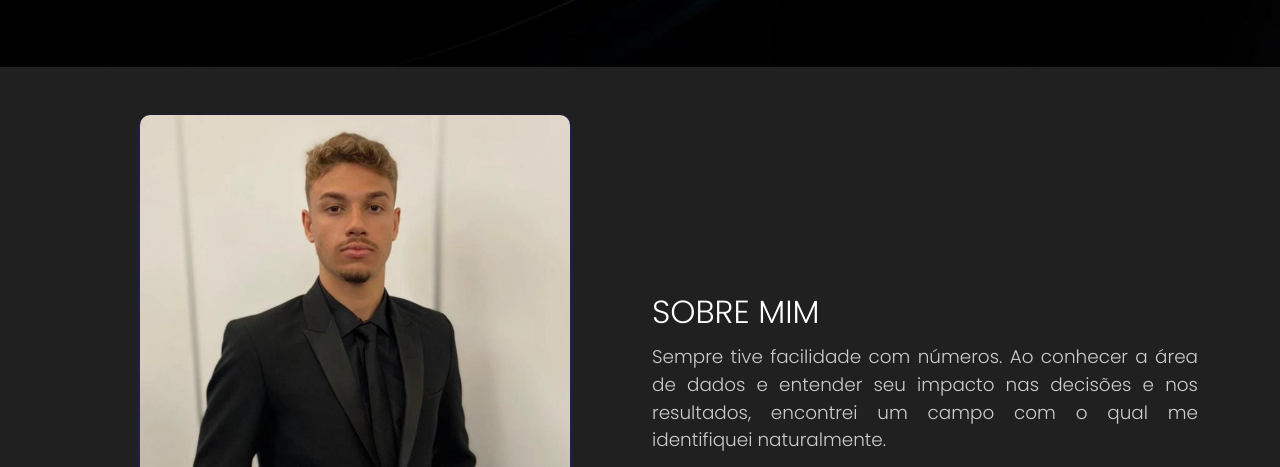
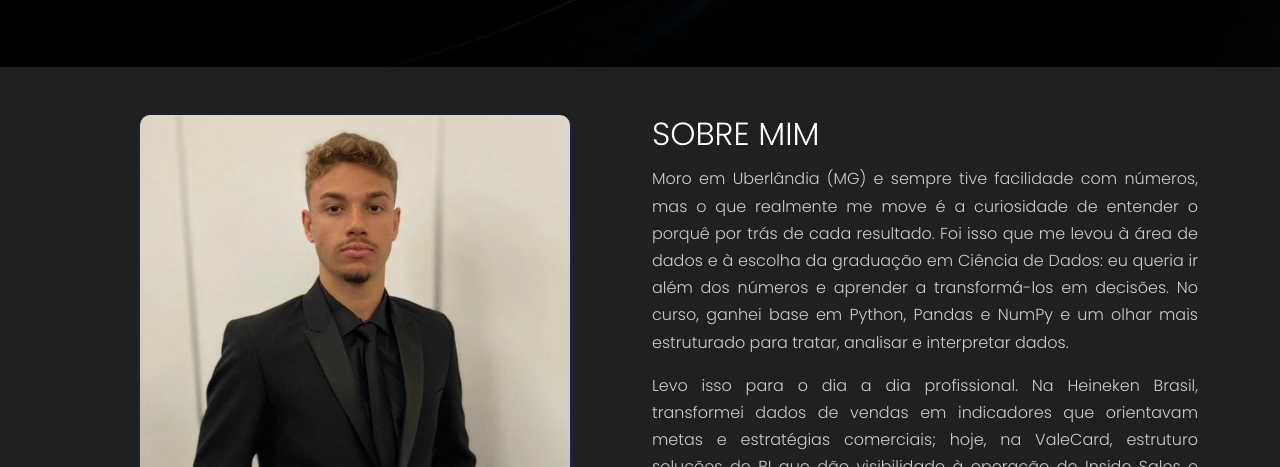
Before and after one commit to francojoaovitor10/portfolio, a plain HTML site: page index.html in a window 1280 px wide. Shown: the part 733-1200 px from the top of the page. Drawn offline with nearby package versions, Linux system fonts and the light colour scheme.

Commit message:
feat: reescreve seção Sobre mim
- Três parágrafos em PT/EN ligando trajetória pessoal e profissional:
  motivação pela área de dados e pela graduação, experiências na Heineken
  e na ValeCard, e forma de trabalhar
- Classe .about-text para o texto caber ao lado da foto (foto inalterada)

Co-Authored-By: Claude Opus 5.5 <noreply@anthropic.com>

```diff
--- a/css/style.css
+++ b/css/style.css
@@ -59,6 +59,11 @@ span {
 
 .text-justify {
     text-align: justify;
+}
+
+.about-text {
+    font-size: 1rem;
+    line-height: 1.7;
 }
 
 .font-poppins {
--- a/index.html
+++ b/index.html
@@ -97,10 +97,9 @@
                     <div class="col-lg-6 d-flex justify-content-center flex-column">
                         <h2 data-translate="about_title">SOBRE MIM</h2>
 
-                        <p class="pt-1 text-justify font-poppins" data-translate="about_text">
-                            Sempre tive facilidade com números. Ao conhecer a área de dados e entender seu impacto nas
-                            decisões e nos resultados, encontrei um campo com o qual me identifiquei naturalmente.
-                        </p>
+                        <p class="pt-1 text-justify font-poppins about-text" data-translate="about_text">Moro em Uberlândia (MG) e sempre tive facilidade com números, mas o que realmente me move é a curiosidade de entender o porquê por trás de cada resultado. Foi isso que me levou à área de dados e à escolha da graduação em Ciência de Dados: eu queria ir além dos números e aprender a transformá-los em decisões. No curso, ganhei base em Python, Pandas e NumPy e um olhar mais estruturado para tratar, analisar e interpretar dados.</p>
+                        <p class="text-justify font-poppins about-text" data-translate="about_text2">Levo isso para o dia a dia profissional. Na Heineken Brasil, transformei dados de vendas em indicadores que orientavam metas e estratégias comerciais; hoje, na ValeCard, estruturo soluções de BI que dão visibilidade à operação de Inside Sales e apoiam as decisões das lideranças.</p>
+                        <p class="text-justify font-poppins about-text" data-translate="about_text3">Gosto de unir técnica e comunicação: tratar e modelar dados com SQL, Python e Power BI e, no fim, explicar de forma simples o que eles mostram para quem precisa decidir. Valorizo a organização e o aprendizado contínuo, e encaro cada nova pergunta de negócio como uma chance de evoluir.</p>
 
                         <div class="socials pt-3">
                             <a href="https://www.linkedin.com/in/jo%C3%A3o-vitor-franco-geraldo-9995a53a2/" target="_blank" class="btn-socials">
--- a/js/script.js
+++ b/js/script.js
@@ -77,7 +77,11 @@ const translations = {
 
         about_title: "SOBRE MIM",
         about_text:
-            "Sempre tive facilidade com números. Ao conhecer a área de dados e entender seu impacto nas decisões e nos resultados, encontrei um campo com o qual me identifiquei naturalmente.",
+            "Moro em Uberlândia (MG) e sempre tive facilidade com números, mas o que realmente me move é a curiosidade de entender o porquê por trás de cada resultado. Foi isso que me levou à área de dados e à escolha da graduação em Ciência de Dados: eu queria ir além dos números e aprender a transformá-los em decisões. No curso, ganhei base em Python, Pandas e NumPy e um olhar mais estruturado para tratar, analisar e interpretar dados.",
+        about_text2:
+            "Levo isso para o dia a dia profissional. Na Heineken Brasil, transformei dados de vendas em indicadores que orientavam metas e estratégias comerciais; hoje, na ValeCard, estruturo soluções de BI que dão visibilidade à operação de Inside Sales e apoiam as decisões das lideranças.",
+        about_text3:
+            "Gosto de unir técnica e comunicação: tratar e modelar dados com SQL, Python e Power BI e, no fim, explicar de forma simples o que eles mostram para quem precisa decidir. Valorizo a organização e o aprendizado contínuo, e encaro cada nova pergunta de negócio como uma chance de evoluir.",
 
         exp_title: "EXPERIÊNCIAS",
         exp_subtitle: "Minha trajetória profissional",
@@ -153,7 +157,11 @@ const translations = {
 
         about_title: "ABOUT ME",
         about_text:
-            "I have always had an affinity with numbers. When I discovered the data field and understood its impact on decision-making and results, I naturally identified with it.",
+            "I live in Uberlândia, Brazil, and I have always had a knack for numbers, but what really drives me is the curiosity to understand the why behind every result. That is what led me to the data field and to a degree in Data Science: I wanted to go beyond the numbers and learn how to turn them into decisions. Along the way, I built a foundation in Python, Pandas and NumPy and a more structured way to clean, analyze and interpret data.",
+        about_text2:
+            "I bring that into my daily work. At Heineken Brasil, I turned sales data into indicators that guided targets and sales strategies; today, at ValeCard, I build BI solutions that give visibility into the Inside Sales operation and support leadership decisions.",
+        about_text3:
+            "I enjoy combining technical skills with communication: cleaning and modeling data with SQL, Python and Power BI, and then explaining in simple terms what it shows to those who need to decide. I value organization and continuous learning, and I see every new business question as a chance to grow.",
 
         exp_title: "EXPERIENCE",
         exp_subtitle: "My professional journey",
```
